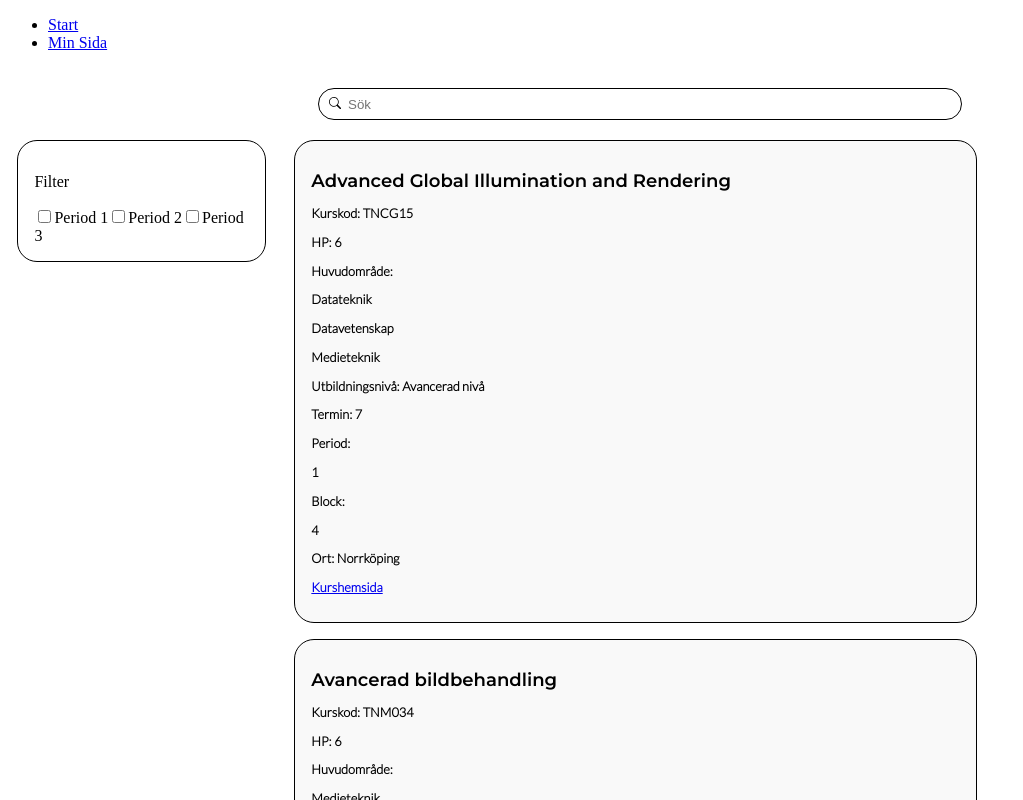
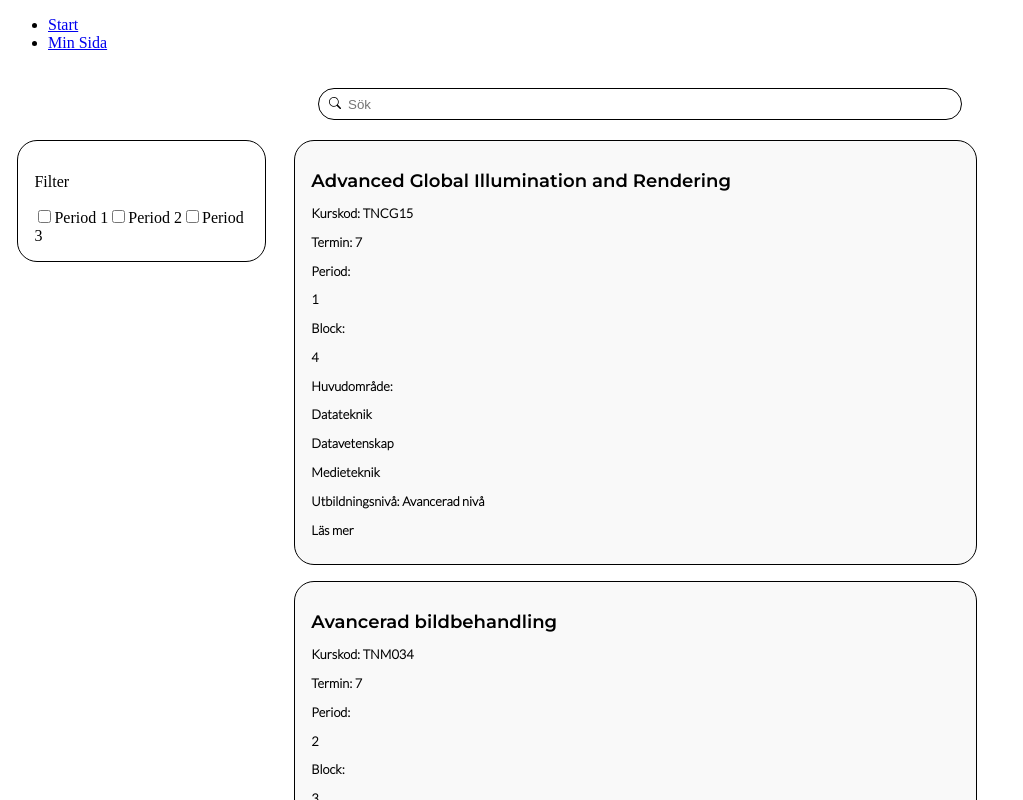
Before and after one commit to jronnefalk/lithe_val, a React (Create React App) app: page / in a window 1280 px wide. Shown: the top 800 px of the page, without its empty margins (0-1023 px from the left). Built offline with nearby package versions, Linux system fonts and the light colour scheme.

Commit message:
löst läsa mer

```diff
--- a/src/components/Kurs.js
+++ b/src/components/Kurs.js
@@ -1,20 +1,18 @@
-import React from "react";
+import React, { useState } from "react";
 
 export default function Kurs(props) {
   const kurs = props.kursdata;
+
+  const [isReadMore, setIsReadMore] = useState(false);
+  const toggleReadMore = () => {
+    setIsReadMore(!isReadMore);
+  };
+
   return (
     <>
       <h1 className="kursnamn">{kurs.kursnamn}</h1>
       <h2 className="kursinfo">
         <p>Kurskod: {kurs.kurskod}</p>
-      <p>HP: {kurs.hp}</p>
-      <p>
-        Huvudområde:{" "}
-        {kurs.huvudomrade.map((prop) => {
-          return <p>{prop}</p>;
-        })}
-      </p>
-      <p>Utbildningsnivå: {kurs.utbildningsniva}</p>
         <p>Termin: {kurs.termin}</p>
         <p>
           Period:{" "}
@@ -28,9 +26,22 @@ export default function Kurs(props) {
             return <p>{prop}</p>;
           })}
         </p>
-      <p>Ort: {kurs.ort}</p>
+        <p>
+          Huvudområde:{" "}
+          {kurs.huvudomrade.map((prop) => {
+            return <p>{prop}</p>;
+          })}
+        </p>
 
-      <a href={kurs.url}>Kurshemsida</a>
+        <p>Utbildningsnivå: {kurs.utbildningsniva}</p>
+
+        <span onClick={toggleReadMore} className="read-or-hide">
+          {isReadMore ? "Läs mindre" : " Läs mer"}
+        </span>
+
+        {isReadMore && <p>HP: {kurs.hp}</p>}
+        {isReadMore && <p>Ort: {kurs.ort}</p>}
+        {isReadMore && <a href={kurs.url}>Kurshemsida</a>}
       </h2>
     </>
   );
```
Lines whose indentation alone changed are shown as unchanged.
